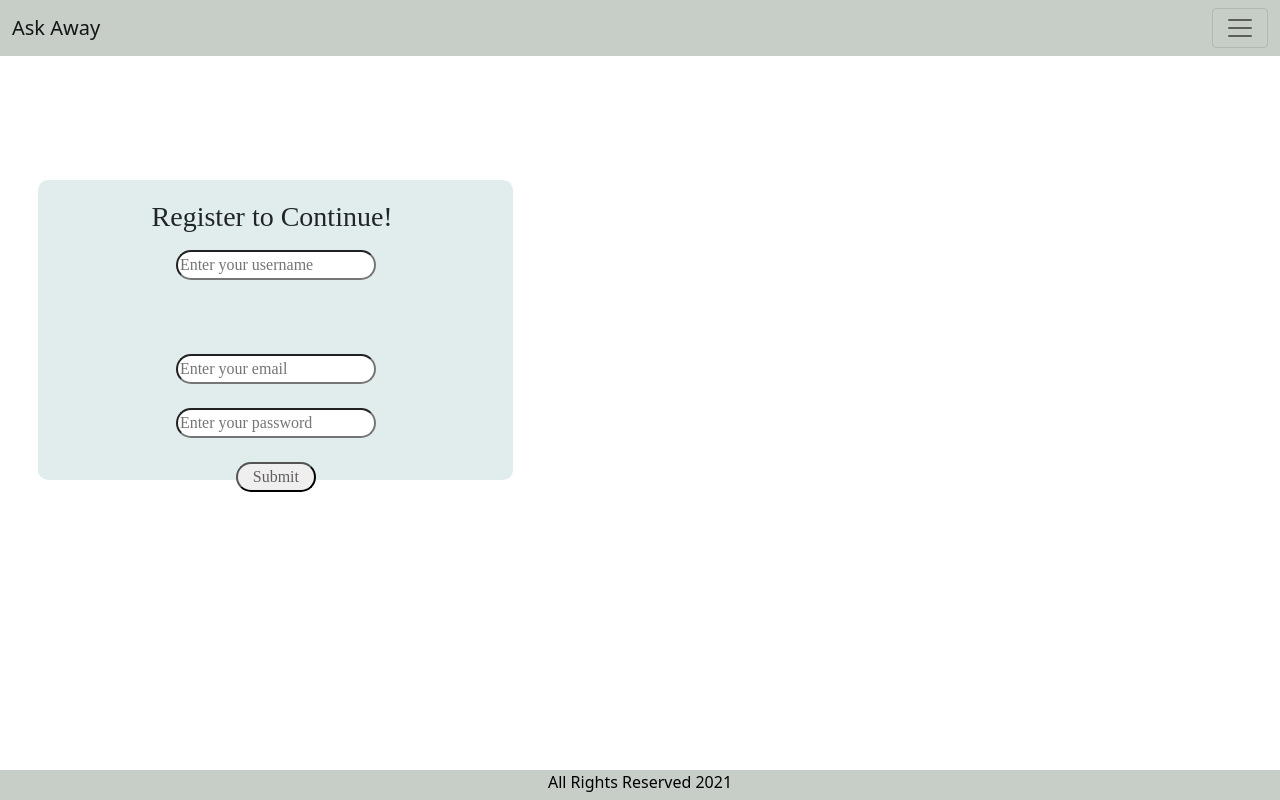
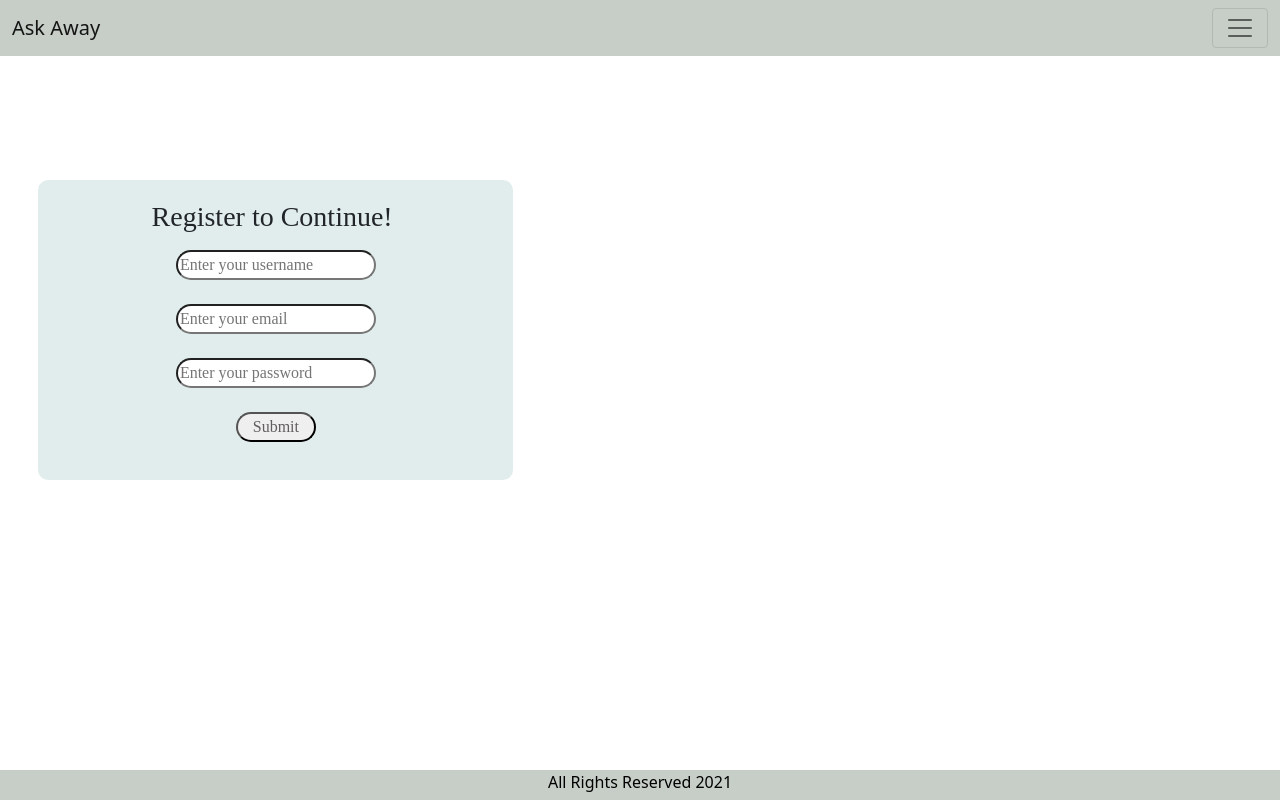
Before and after one commit to AbhB2303/SOEN341_Project, a React (Create React App) app: page /register in a window 1280 px wide. Built offline with nearby package versions, Linux system fonts and the light colour scheme.

Commit message:
Update Register.jsx

```diff
--- a/src/components/Register.jsx
+++ b/src/components/Register.jsx
@@ -10,7 +10,7 @@ class Register extends Component {
                 <input className= "username" type="username" placeholder="Enter your username"
                     name="username" id="username" required></input>
                 <br /><br />
-                <input className= "email" type="email" placeholder="Enter your email"
+                <input className= "emailr" type="email" placeholder="Enter your email"
                     name="email" id="email" required></input>
                 <br /><br />
                 <input className= "password" type="password" placeholder="Enter your password"
```
